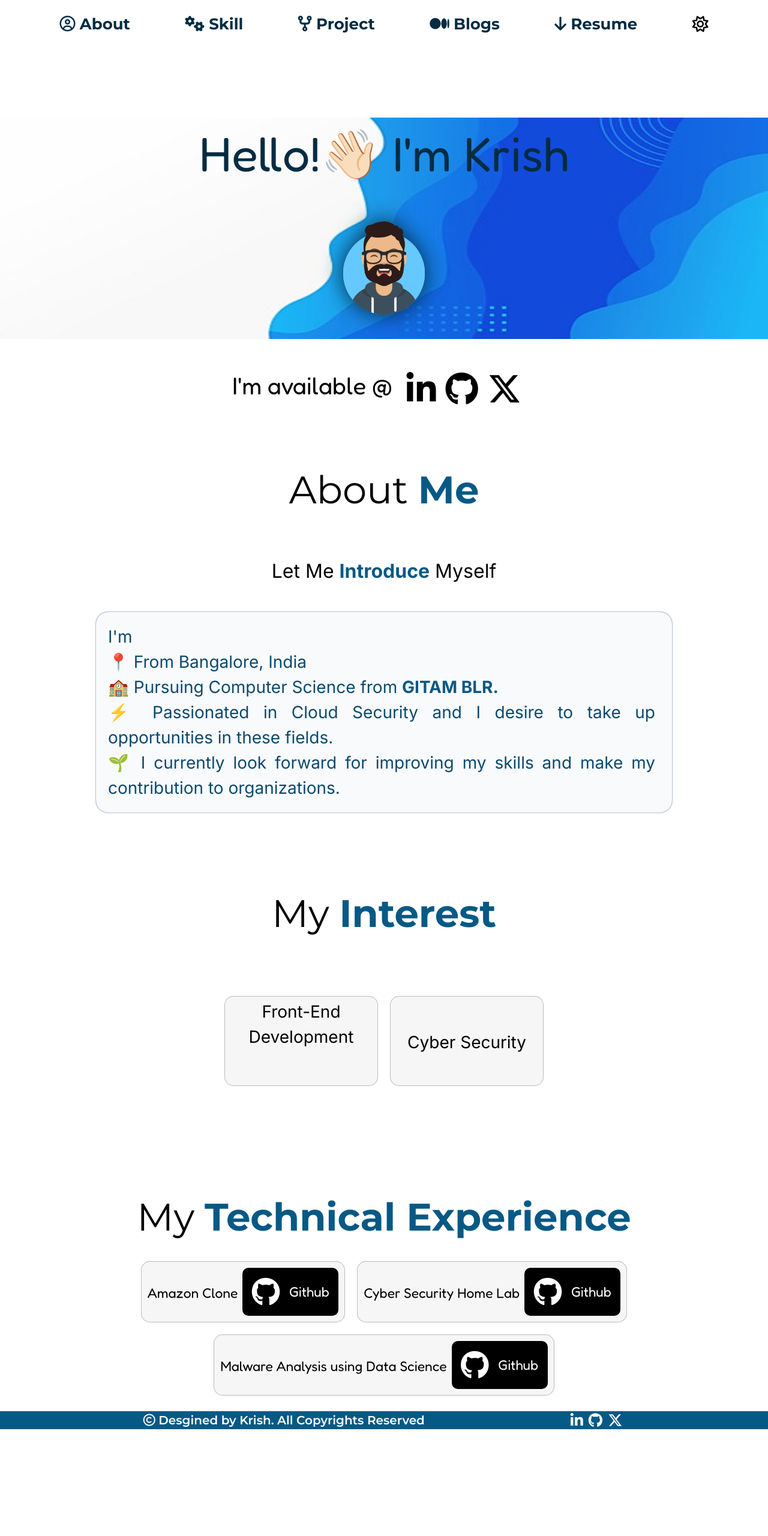
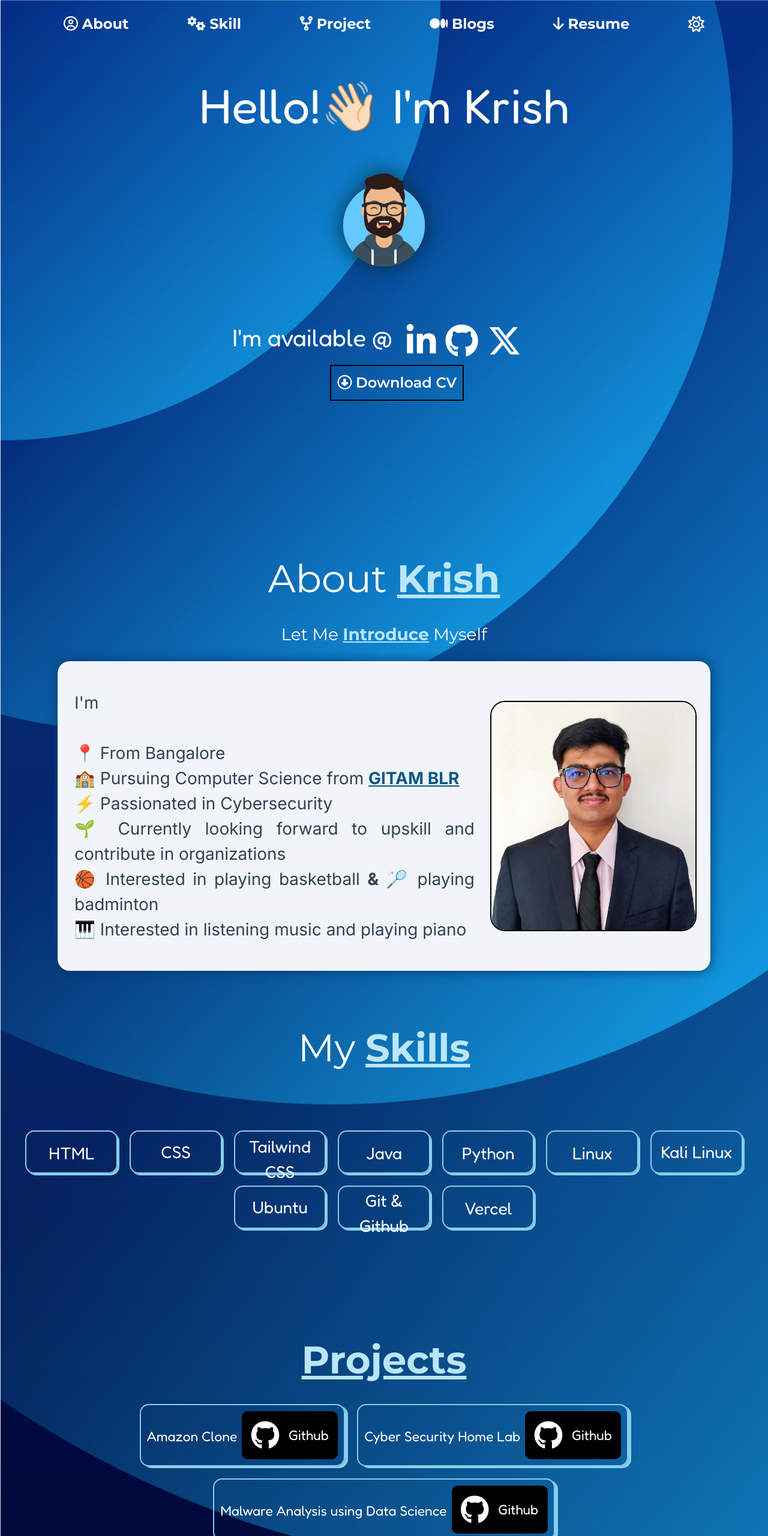
Before and after one commit to playeron1/Krish-Shah, a plain HTML site: page index.html in a window 1280 px wide. Shown: the top 2560 px of the page at 60% size. Before the commit the page ends 2383 px from the top, so only its background shows below. Drawn offline with nearby package versions, Linux system fonts and the light colour scheme.

Commit message:
added animations with improvised UI

```diff
--- a/index.html
+++ b/index.html
@@ -13,7 +13,7 @@
     <link rel="preconnect" href="https://fonts.gstatic.com" crossorigin>
     <link href="https://fonts.googleapis.com/css2?family=Fredoka:wght@300..700&family=Inter:ital,opsz,wght@0,14..32,100..900;1,14..32,100..900&family=Montserrat:ital,wght@0,100..900;1,100..900&display=swap" rel="stylesheet">
     <link rel="icon"  type="avataaars" href="avataaars.png">
-  </head>
+</head>
 <body>
     <div class="navbar">
             <div class="nav-text" id="nav-text">
@@ -38,7 +38,6 @@
                   }
                 </script>
     </div>
-    </div>
     <div class="intro-section" id="intro-section">
       <div class="profile-name" id="home">
         <h1>Hello!👋🏻 I'm Krish</h1>
@@ -53,45 +52,99 @@
         <a href="https://x.com/krish_shah10"><i class="twitter fa-brands fa-x-twitter text-5xl"></i></a></p>
        </div>
     </div>
+    <button><i class="fa-regular fa-circle-down"></i> Download CV</button>
     </div>
     <div class="intro">
       <div class="title">
-        <h2 id="about">About <b class="text-sky-800">Me</b></h2>
+        <h2 id="about">About <b class="text-sky-200 underline">Krish</b></h2>
       </div>
       <div class="intro-text">
-        <br><p>Let Me <b class="text-sky-800">Introduce</b> Myself</p><br>
-        <div class="whoami bg-gray-50">
-               <div class="whoami-box text-sky-900">
-                I'm
-                 <br>📍 From Bangalore, India
-                 <br>🏫 Pursuing Computer Science from <a href="https://www.google.com/maps/place/Gitam+University+Bengaluru/@13.2866479,77.5930016,17z/data=!3m1!4b1!4m6!3m5!1s0x3bae3df04c9efe91:0x74ef0f7e2f81d564!8m2!3d13.2866427!4d77.5955765!16s%2Fg%2F1hjgjmxwt?entry=ttu"><b class="text-sky-800">GITAM BLR.</b></a>
-                 <br>⚡ Passionated in Cloud Security and I desire to take up opportunities in these fields.
-                <br>🌱 I currently look forward for improving my skills and make my contribution to organizations.
+        <br><p>Let Me <b class="text-sky-200 underline">Introduce</b> Myself</p><br>
+        <div class="whoami bg-slate-100">
+               <div class="whoami-box text-slate-700">
+                I'm <br>
+                 <br>📍 From Bangalore
+                 <br>🏫 Pursuing Computer Science from <a href="https://www.google.com/maps/place/Gitam+University+Bengaluru/@13.2866479,77.5930016,17z/data=!3m1!4b1!4m6!3m5!1s0x3bae3df04c9efe91:0x74ef0f7e2f81d564!8m2!3d13.2866427!4d77.5955765!16s%2Fg%2F1hjgjmxwt?entry=ttu"><b class="text-sky-800 underline">GITAM BLR</b></a>
+                 <br>⚡ Passionated in Cybersecurity
+                <br>🌱 Currently looking forward to upskill and contribute in organizations
+                <br> 🏀 Interested in playing basketball  <b>&</b> 🏸 playing badminton
+                <br> 🎹 Interested in listening music and playing piano
                </div>
+              <img src="pic.jpg" style="height: 30vi; border: 2px solid black;margin-right: 1vi;border-radius:25px;"/>
         </div>
       </div>
     </div>
         <div class="services" id="skills">
-           <h2> My <b class="text-sky-800">Interest</b></h2>
+           <h2> My <b class="text-sky-200 underline">Skills</b></h2>
             <div class="expertise">
                 <div class="box">
                     <div class="box-logo ">
-                      <p class=" mt-1 text-center">Front-End Development</p> <br><br><br><br>
+                      <p class=" mt-1 text-center">HTML</p> <br><br><br><br>
                     </div>
                 </div>
+
                 <div class="box ">
                     <div class="box-logo">
-                      <p class="mt-1 text-center">Cyber Security</p>
+                      <p class="text-center">CSS</p>
                     </div>
+                </div>
 
+                <div class="box ">
+                  <div class="box-logo">
+                    <p class="mt-1 text-center">Tailwind CSS</p>
+                  </div>
+              </div>
+
+              <div class="box ">
+                <div class="box-logo">
+                  <p class="mt-1 text-center">Java</p>
                 </div>
+            </div>
+
+            <div class="box ">
+              <div class="box-logo">
+                <p class="mt-1 text-center">Python</p>
+              </div>
+          </div>
+
+          <div class="box ">
+            <div class="box-logo">
+              <p class="mt-1 text-center">Linux</p>
+            </div>
+        </div>
+
+              <div class="box ">
+                <div class="box-logo">
+                  <p class="text-center">Kali Linux</p>
+                </div>
+            </div>
+
+            <div class="box ">
+              <div class="box-logo">
+                <p class="text-center">Ubuntu</p>
+              </div>
+          </div>
+
+              <div class="box ">
+                <div class="box-logo">
+                  <p class="text-center">Git & Github</p>
+                </div>
+
+            </div>
+
+            <div class="box ">
+              <div class="box-logo">
+                <p class="mt-1 text-center">Vercel</p>
+              </div>
+          </div>
+
             </div>
         </div>
 
     </div>
         <div class="projects" id="projects">
             <div class="proj-title">
-                <h2>My <b class="text-sky-800">Technical Experience</b></h2>
+                <h2><b class="text-sky-200 underline">Projects</b></h2>
             </div>
             <div class="proj-content">
               <div class="prj-text">
--- a/main.css
+++ b/main.css
@@ -5,9 +5,6 @@
 
 @media screen and (max-width:800px)
 {
-  .navbar{
-    display: none;
-  }
   .intro-section{
     margin-top: -120px;
     color: black;
@@ -17,6 +14,17 @@
     justify-content: center;
     text-align: center;
   }
+  .nav-text{
+    display: flex;
+    flex-wrap: wrap;
+    border: 2px solid black;
+    background-color: #022C43;
+  }
+  .nav-text a{
+    width: 100%;
+    margin: 1vi;
+    justify-content: center;
+  }
   .nav-text a:hover{
     color: none;
   }
@@ -24,9 +32,10 @@
     margin-left: auto;
     margin-right: auto;
   }
-  .nav-text i{
-    display: none;
+  .whoami-box{
+    font-size: 5vi;
   }
+
   .social-links{
     display: flex;
     flex-direction: row;
@@ -42,21 +51,25 @@
     align-items: center;
   }
   .social-content{
-    display: flex;
+    display: flexbox;
     flex-wrap: wrap;
-    flex-direction: row;
+    flex-direction:row;
     align-items: center;
     justify-content: center;
     margin-left: auto;
     margin-right: auto;
   }
   .social-content{
-    width: 75%;
+    width: 70%;
     display: flex;
-
   }
   .social-content a{
-    font-size: 1rem;
+    font-size: 1vi;
+  }
+  .social-links{
+    display: flex;
+    justify-content: center;
+    align-items: center;
   }
   .social-links p{
     display: flex;
@@ -71,20 +84,27 @@
   font-size: 3rem;
 }
 .services .box{
-  width: 30rem;
+  width: 30vi;
   display: flex;
+  flex-direction: column;
+  height: 25vi;
   justify-content: center;
   align-items: center;
 }
-.proj-title{
+.projects{
+  margin-top: -20vi;
+}
+.proj-title h2{
   display: flex;
-  margin-left:auto ;
-  margin-right: auto;
-  width: 80%;
+  justify-content: center;
+  margin-top: -30vi;
 }
-.services .box{
-  height: 20vh;
-  background-color:rgba(128, 128, 128, 0.158);
+.expertise{
+  margin-top: -50px;
+  display: flex;
+  flex-wrap: wrap;
+  align-items: center;
+  justify-content: center;
   font-family: "Fredoka",sans-serif;
 }
 .proj-content{
@@ -96,7 +116,7 @@
   padding:5px 5px 5px;
 }
 .prj-logo p {
-  width: 10rem;
+  width: 45vi;
   padding: 5px 5px 5px;
   display: flex;
   align-items: center;
@@ -113,12 +133,23 @@ footer{
 
 }
 
+
+/*Desktop */
+
 *{
   margin: 0;
     scroll-behavior: smooth;
     border: border-box;
-    scrollbar-color: rgb(94, 93, 93) transparent;
+    scrollbar-color: #022c43 transparent;
     scrollbar-width:thin;
+  }
+  body{
+   /* background-image: url(12818.jpg);*/
+ color: white;
+ background-image: url(ggfyjy8.jpg);
+ background-size: cover;
+ background-repeat: no-repeat;
+
   }
   .navbar{
     margin: 1vb;
@@ -135,21 +166,49 @@ footer{
     display: none;
   }
 .nav-text a {
-    color:#022C43;
-    font-size:3.25vb;
-    font-family: Montserrat;
+    /*color:#022C43;*/
+    color: white;
+    font-size:3vb;
+    font-family: "Montserrat";
     font-weight: 700;
 
 }
 .nav-text button{
   font-size: 3.35vb;
 }
+
 .intro-section{
-  color:#022C43;
-  background-image: url(pngtree-cool-wave-liquid-background-for-landing-page-website-image_1463455.jpg);
+  /*color:#022C43;*/
+  color: white;
   background-repeat: no-repeat;
   background-size: 100% 75%;
-  margin-top: 200px;
+  margin-top: 1px;
+  height: 45rem;
+  border-bottom: 25px;
+  display: block;
+  /*background-image: radial-gradient(circle 248px at center, #16d9e3 0%, #30c7ec 47%, #46aef7 100%);*/
+  background-size: cover;
+  animation-name: slide;
+ animation-duration: 1s;
+}
+@keyframes slide{
+  0%{
+   transform: translateX(-30%);
+  }
+}
+.intro-section button{
+  margin-left: 43vi;
+  font-weight: 600;
+  font-family: Montserrat;
+  font-size: 3vb;
+  margin-right: auto;
+  border: 2.5px solid black;
+  padding: 10px;
+}
+.intro-section button:hover{
+  background-color: white;
+  color: #022C43;
+  transition: ease-in-out 0.2s;
 }
 .intro-section img{
   height: 20vb;
@@ -165,9 +224,13 @@ footer{
     margin-top: 15vh;
     display: flex;
     font-family: "Fredoka",sans-serif;
+     animation-name: slide;
+ animation-duration: 1s;
+
 }
 .profile-name h1{
   font-size:10vb;
+  color: white;
 }
   .social-links{
     display: flex;
@@ -183,13 +246,14 @@ footer{
 .social-content a{
   margin: 1vh;
   font-size: auto;
-  color: black;
+  /*color: black;*/
+  color: white;
 }
 .social-links p{
     font-size: 5vb;
     margin: 2vb;
     font-family: "Fredoka",sans-serif;
-    color: black;
+    color: white;
 }
 .social-links i{
   font-size: 7vh;
@@ -206,16 +270,13 @@ footer{
   font-size:8vb;
   font-family: "Montserrat";
 }
+
   .intro-text{
-      font-size: 2vb;
-      padding: 40px;
       text-align: center;
-      font-family: Montserrat;
-
   }
   .intro-text p{
-    font-size: 4vb;
-    font-family: "Inter";
+    font-size: 3.5vb;
+    font-family: "Montserrat";
   }
   .intro-text a{
     text-decoration: none;
@@ -227,23 +288,21 @@ footer{
   .whoami{
     font-size: 3.5vb;
     display: flex;
-    justify-content: center;
     align-items: center;
     margin-left: auto;
     margin-right: auto;
-    margin-top: 20px;
-    width: 80%;
+    width: 85%;
+    padding: 30px 10px 30px;
     font-family:Inter;
     border-radius: 20px;
-    box-shadow: 0px 0px 2px rgb(1, 55, 113);
+    box-shadow: 0px 0px 20px rgb(1, 55, 113);
     border-color: #022C43;
-  }
-  .whoami a:hover{
-    text-decoration: underline;
-    color:red;
+    animation-name: slide;
+      animation-duration: 1s;
+      animation-delay: 1s;
   }
   .whoami-box{
-    padding: 20px;
+    padding: 18px;
     margin-right: 1vb;
     text-align: justify;
     font-size: auto;
@@ -253,22 +312,42 @@ footer{
     display: flex;
     justify-content: center;
   }
+  .expertise{
+    display: flex;
+    flex-wrap: wrap;
+    }
   .services p{
     font-size: 5vb;
+    display: flex;
+    justify-content: center;
+    align-items: center;
+    flex-wrap: wrap;
+    animation-name: slide;
+      animation-duration: 1s;
+      animation-delay: 3s;
+      animation-timeline: scroll(x);
   }
   .box{
-    width:20%;
-    font-family: Inter;
+    width:12%;
+    font-family: Fredoka;
     display: flex;
     align-items: center;
     justify-content: center;
     border-radius: 15px;
-    background-color: rgba(128, 128, 128, 0.073);
-    border: 1px solid rgba(128, 128, 128, 0.514);
+    background-color: rgba(175, 174, 174, 0);
+    border: 2px solid skyblue;
+    box-shadow: 3px 3px 0px skyblue;
+    margin: 1.25vb;
+    animation-name: slide;
+      animation-duration: 1s;
+      animation-delay: 3s;
+      animation-timeline: scroll(x);
   }
-.box{
-display: flex;
-margin: 1.25vb;
+.box:hover{
+  background-color: white;
+  color: #022C43;
+  transition: ease-in-out 0.2s;
+  cursor:default;
 }
 .box-logo{
   height: auto;
@@ -279,6 +358,7 @@ margin: 1.25vb;
 }
 .box-logo p{
     font-size: 3.5vb;
+    height: 5vi;
     justify-content: space-evenly;
 }
 .services{
@@ -292,6 +372,9 @@ margin: 1.25vb;
 }
 .projects{
   margin-top: 20vh;
+  animation-name: slide;
+      animation-duration: 1s;
+      animation-delay: 3s;
 }
 
 .proj-content{
@@ -309,19 +392,26 @@ margin: 1.25vb;
   text-align: center;
 }
 .prj-logo{
-  border: 1px solid gray;
   border-radius: 15px;
   display: flex;
-  background-color: rgba(128, 128, 128, 0.073);
-    border: 1px solid rgba(128, 128, 128, 0.514);
+  background-color: rgba(128, 128, 128, 0);
+  border: 2px solid skyblue;
+  box-shadow: 5px 3px skyblue;
   padding: 10px 10px 10px;
   align-items: center;
   font-family: "Fredoka",sans-serif;
   margin: 10px;
   font-size: 2.85vb;
   width: auto;
+  animation-name: slide;
+      animation-duration: 1s;
+      animation-delay: 6s;
 }
-
+.prj-logo:hover{
+  background-color: white;
+  color: #022C43;
+  transition: ease-in-out 0.2s;
+}
 .prj-logo button{
   font-size: 2.85vb;
   margin-left: 1vh;
```
Also changed, not shown: 5580884.jpg (added), ggfyjy8.jpg (added), pic.jpg (added), 2 other files.
